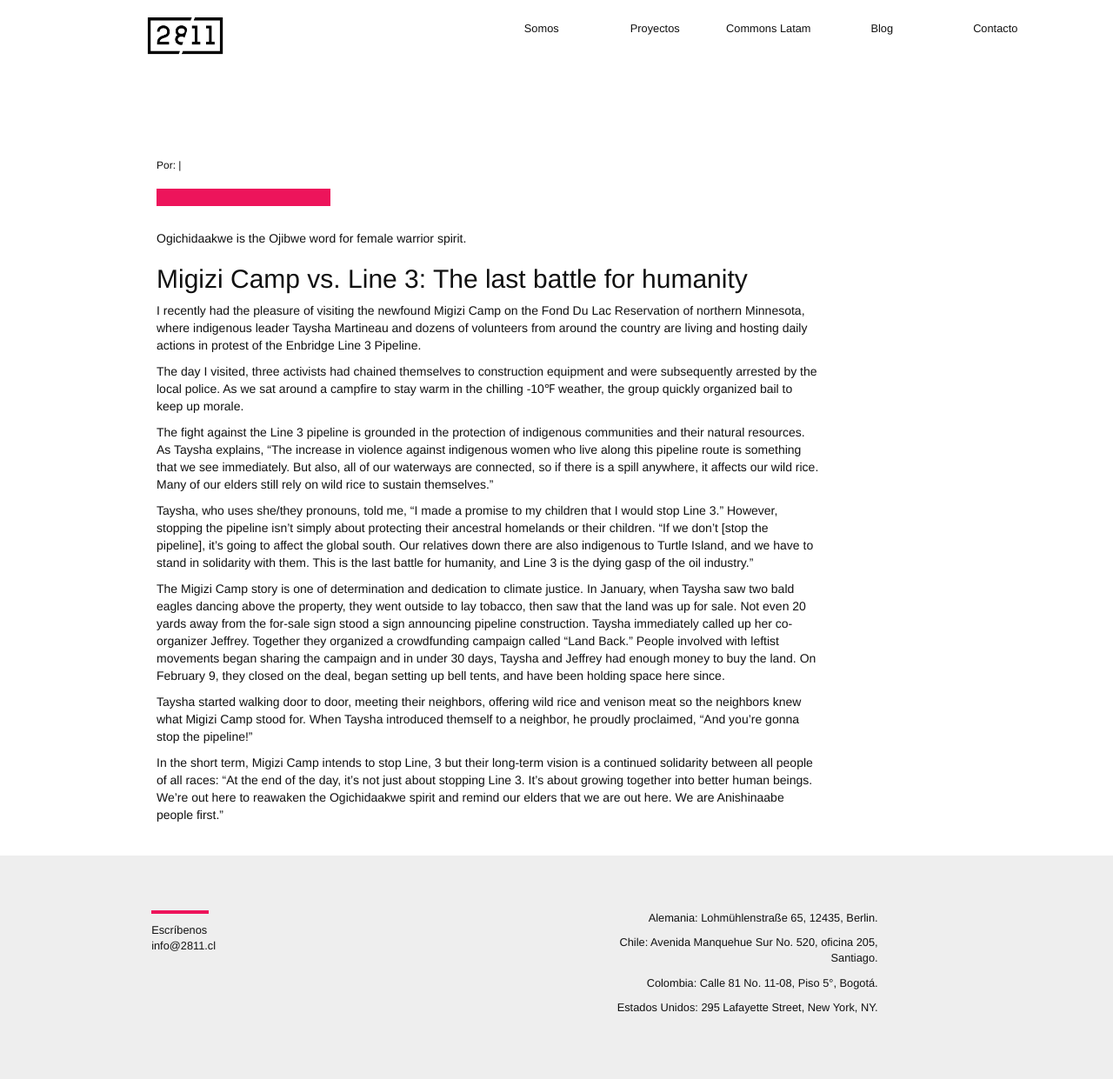
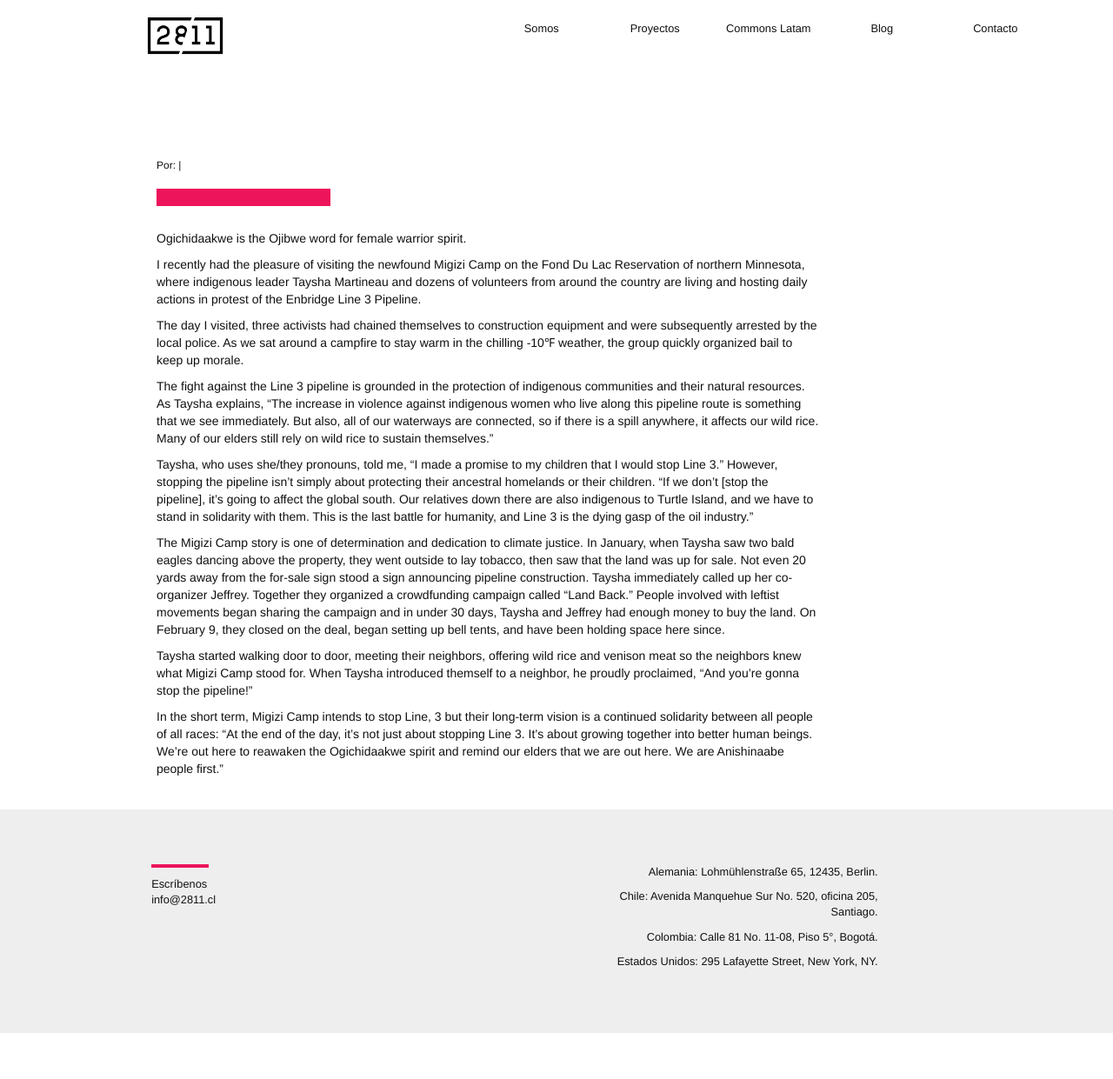
Before and after one commit to 2811Chile/2811Chile.github.io, a Jekyll site: the page built from _posts/2021-04-06-migizi-camp-vs-line-3-the-last-battle-for-humanity.markdown, in a window 1280 px wide. Shown: the whole page at 87% size. Built offline with Jekyll 4.4.1, drawn with Linux system fonts in a browser that asks for light colours; nearby versions of some CDN libraries; some web fonts are replaced; our own code applies the rules of GitHub Pages for plain Markdown files; after the commit the page ends 1188 px from its top, so only the background shows below that.

Commit message:
Updated Migizi Camp Vs Line 3 The Last Battle For Humanity

```diff
--- a/_posts/2021-04-06-migizi-camp-vs-line-3-the-last-battle-for-humanity.markdown
+++ b/_posts/2021-04-06-migizi-camp-vs-line-3-the-last-battle-for-humanity.markdown
@@ -15,7 +15,6 @@ Ogichidaakwe is the Ojibwe word for female warrior spirit.
 
 <!--mas-->
 
-## Migizi Camp vs. Line 3: The last battle for humanity
 
 
 I recently had the pleasure of visiting the newfound Migizi Camp on the Fond Du Lac Reservation of northern Minnesota, where indigenous leader Taysha Martineau and dozens of volunteers from around the country are living and hosting daily actions in protest of the Enbridge Line 3 Pipeline.
```
